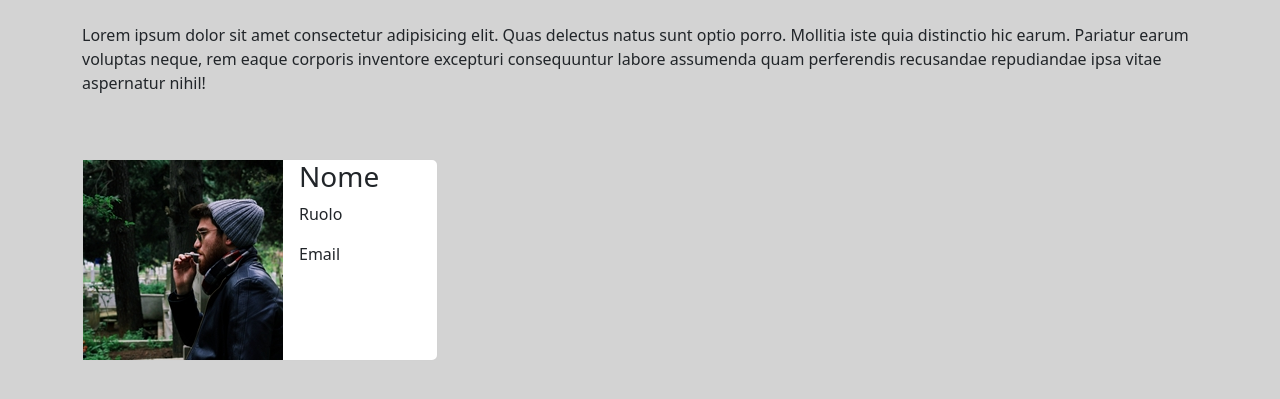
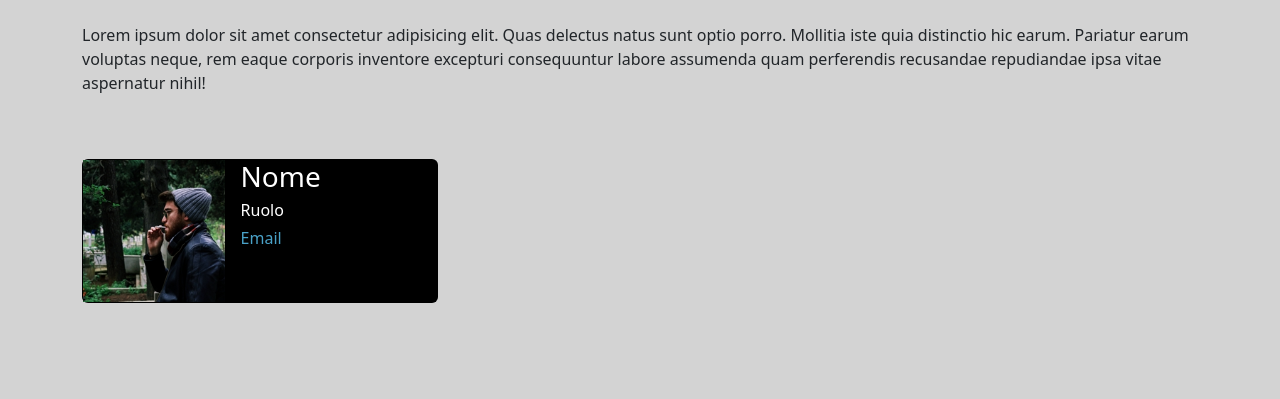
Before and after one commit to MattiaToscano/js-our-team, a plain HTML site: page index.html in a window 1280 px wide. Shown: the part 121-520 px from the top of the page. Drawn offline with nearby package versions, Linux system fonts and the light colour scheme.

Commit message:
[UPD] card fixata e ultimata

```diff
--- a/index.html
+++ b/index.html
@@ -19,9 +19,9 @@
                 <div class="card d-flex flex-row ">
                     <img src="./img/male1.png" class="me-3">
                     <div>
-                        <h3 id="nome">Nome</h3>
-                        <p id="ruolo">Ruolo</p>
-                        <p id="email">Email</p>
+                        <h3 class="mb-1" id="nome">Nome</h3>
+                        <p class="mb-1" id="ruolo">Ruolo</p>
+                        <p class="mb-0" id="email">Email</p>
                     </div>
                 </div>
             </div>
--- a/style.css
+++ b/style.css
@@ -5,3 +5,17 @@ body{
 h1{
     color:#e43474
 }
+
+
+.card{
+    background-color: black;
+    color: white;
+}
+
+.card img{
+    width: 40%;
+}
+
+#email{
+    color: #4aa2c8;
+}
```
